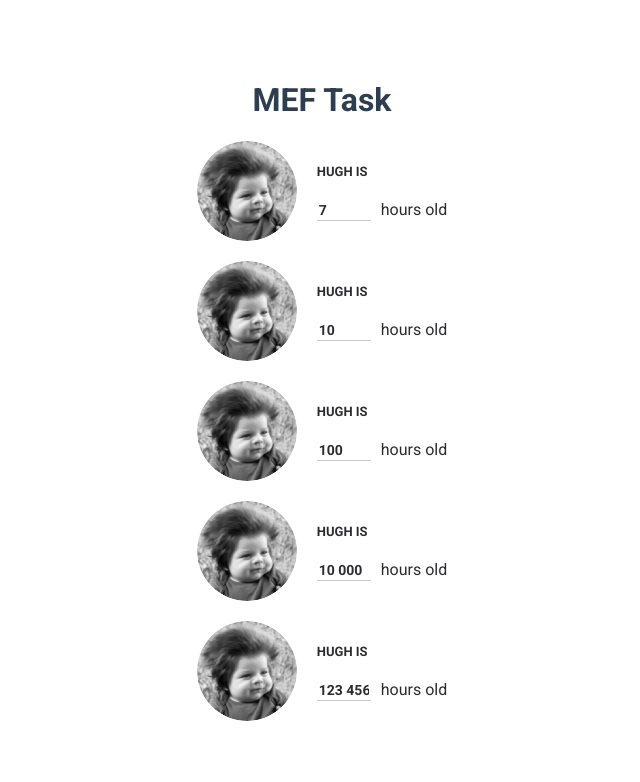
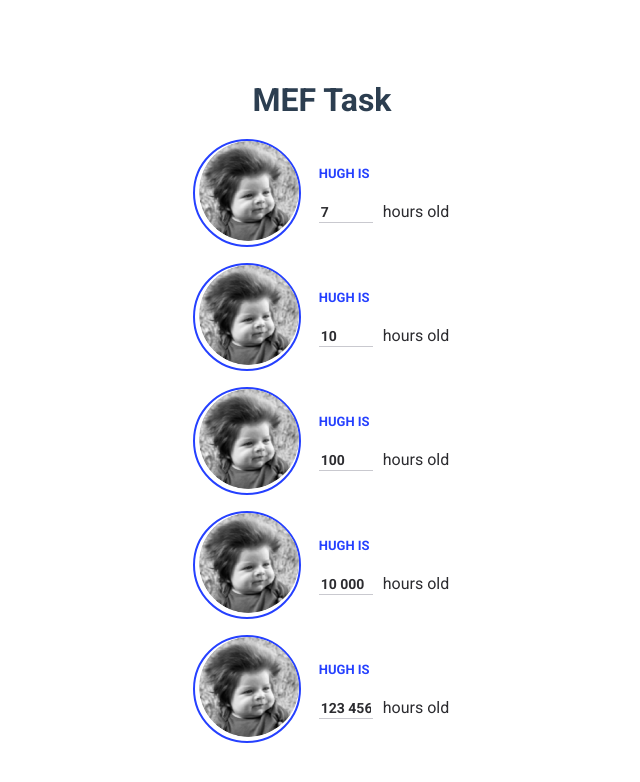
Before and after one commit to Wawlik/mef, a Vue app: page / in a window 1280 px wide. Shown: the top 782 px of the page, without its empty margins (318-958 px from the left). Built offline with nearby package versions, Linux system fonts and the light colour scheme.

Commit message:
border distance on imgs change

```diff
--- a/src/components/HelloWorld.vue
+++ b/src/components/HelloWorld.vue
@@ -1,7 +1,7 @@
 <template>
 	<div class="hello">
 		<h1>{{ msg }}</h1>
-		<div v-for="(one, ind) in persons" :key="'person-' + one.id" :class="'person ' + (colored === ind ? 'person--colored':'')">
+		<div v-for="(one, ind) in persons" :key="'person-' + one.id" :class="'person person--colored' + (colored === ind ? 'person--colored':'')">
 			<div class="person-avatar--wrapper">
 				<img src="@/assets/hugh.png" alt="" class="person-avatar">
 			</div>
@@ -56,10 +56,17 @@ export default {
 	.hello{
 		margin: auto;
 	}
-	.person-avatar, .person-avatar--wrapper{
+	.person-avatar--wrapper{
+		display: inline-block;
+		border-radius: 50%;
+		width: 104px;
+		height: 104px;
+	}
+	.person-avatar{
 		border-radius: 50%;
 		width: 100px;
 		height: 100px;
+		padding-left: 4px;
 	}
 	.person-info{
 		margin-left: 20px;
```
Also changed, not shown: src/components/inputGroup.vue (+4 -5 lines).
